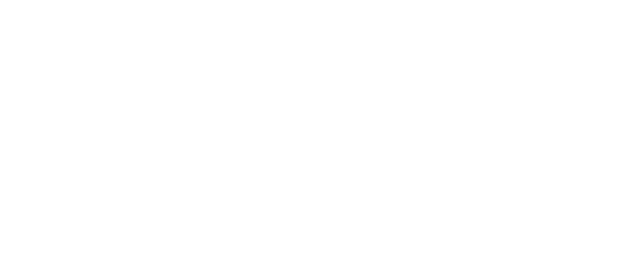
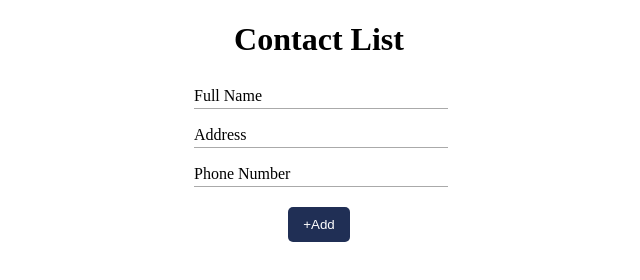
Before and after one commit to its-gio/ContactList, a plain HTML site: page index.html in a window 1280 px wide. Shown: the whole page, without its empty margins (321-961 px from the left). Drawn offline with Linux system fonts and the light colour scheme.

Commit message:
Added fun favicon and created structure of form

```diff
--- a/index.html
+++ b/index.html
@@ -5,10 +5,36 @@
   <meta name="viewport" content="width=device-width, initial-scale=1.0">
   <meta http-equiv="X-UA-Compatible" content="ie=edge">
   <link rel="stylesheet" href="styles.css">
+  <link rel='icon' href='images/astronaut.png' type='image/x-icon' />
   <title>Contact List</title>
 </head>
 <body>
+  <h1>Contact List</h1>
 
+  <form>
+      <label class="input-container">
+        <input type="text" class="input-container--input" id="name" required>
+        <div class="placeholder">
+          <span class="placeholder-text">Full Name</span>
+        </div>
+      </label>
+
+      <label class="input-container">
+        <input type="text" class="input-container--input" id="address" required>
+        <div class="placeholder">
+          <span class="placeholder-text">Address</span>
+        </div>
+      </label>
+
+      <label class="input-container">
+        <input type="number" class="input-container--input" id="number" required>
+        <div class="placeholder">
+          <span class="placeholder-text">Phone Number</span>
+        </div>
+      </label>
+
+      <input id="submit" type="submit" value="&plus;Add" />
+    </form>
   <script src="scripts.js"></script>
 </body>
 </html>
--- a/styles.css
+++ b/styles.css
@@ -0,0 +1,86 @@
+h1 {
+  text-align: center;
+}
+
+form {
+  display: flex;
+  flex-flow: column nowrap;
+  align-items: center;
+  justify-content: space-around;
+	position: relative;
+  max-width: 250px;
+  margin: 0 auto;
+}
+
+form > input, form label {
+  margin: 10px;
+}
+
+.input-container {
+  position: relative;
+  width: 100%;
+}
+
+.input-container--input {
+  border: none;
+  border-bottom: 1px solid #aaa;
+  width: 100%;
+}
+
+.input-container--input::-webkit-inner-spin-button,
+.input-container--input::-webkit-outer-spin-button {
+  -webkit-appearance: none;
+  margin: 0;
+}
+
+.input-container--input:focus {
+  outline: none;
+}
+
+.input-container--input:focus + .placeholder .placeholder-text,
+.input-container--input:valid + .placeholder .placeholder-text,
+.input-container--input:disabled + .placeholder .placeholder-text{
+  bottom: 20px;
+  font-size: 12px;
+}
+
+.input-container--input:focus + .placeholder:after{
+  width: 100%;
+  left: 0;
+}
+
+.placeholder {
+  position: absolute;
+  bottom: 2px;
+  left: 0px;
+  pointer-events: none;
+  width: 100%;
+}
+
+.placeholder:after {
+  content: "";
+  width: 0;
+  height: 100%;
+  border-bottom: 2px solid #202F55;
+  position: absolute;
+  left: 50%;
+  transition: 500ms width ease, 500ms left ease;
+}
+
+.placeholder-text {
+  position: absolute;
+  bottom: 2px;
+  transition: 500ms bottom ease, 500ms font-size ease;
+}
+
+#submit{
+  background: #202F55;
+  border: 0;
+  color: white;
+  padding:  10px 15px;
+  border-radius: 5px;
+}
+
+#submit:hover {
+  cursor: pointer;
+}
```
Also changed, not shown: images/astronaut.png (added).
